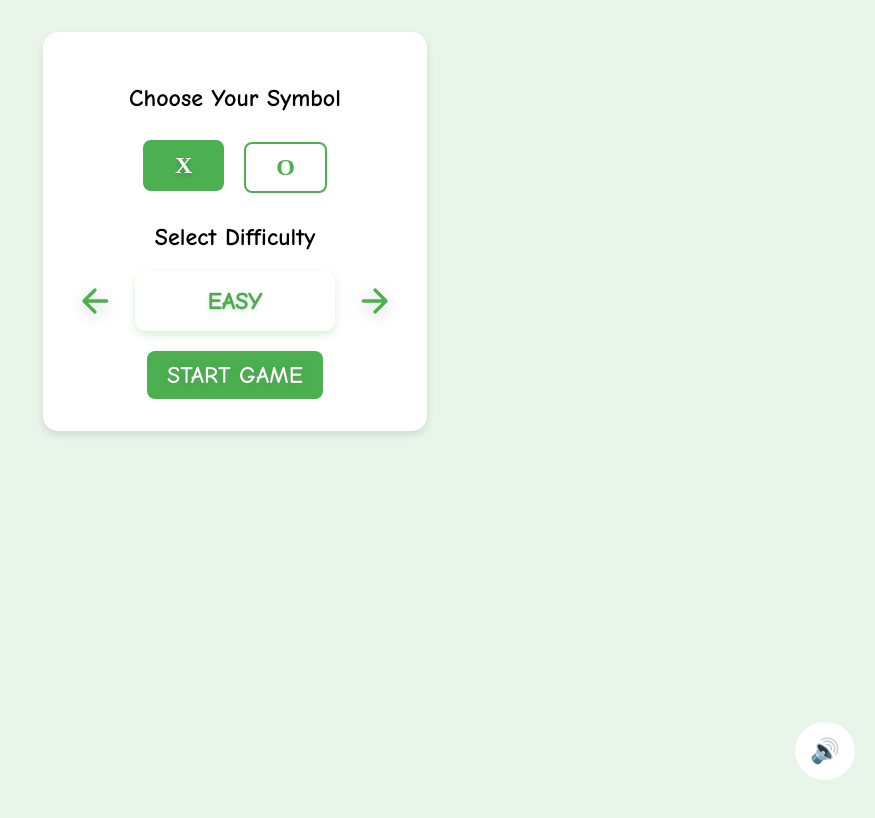
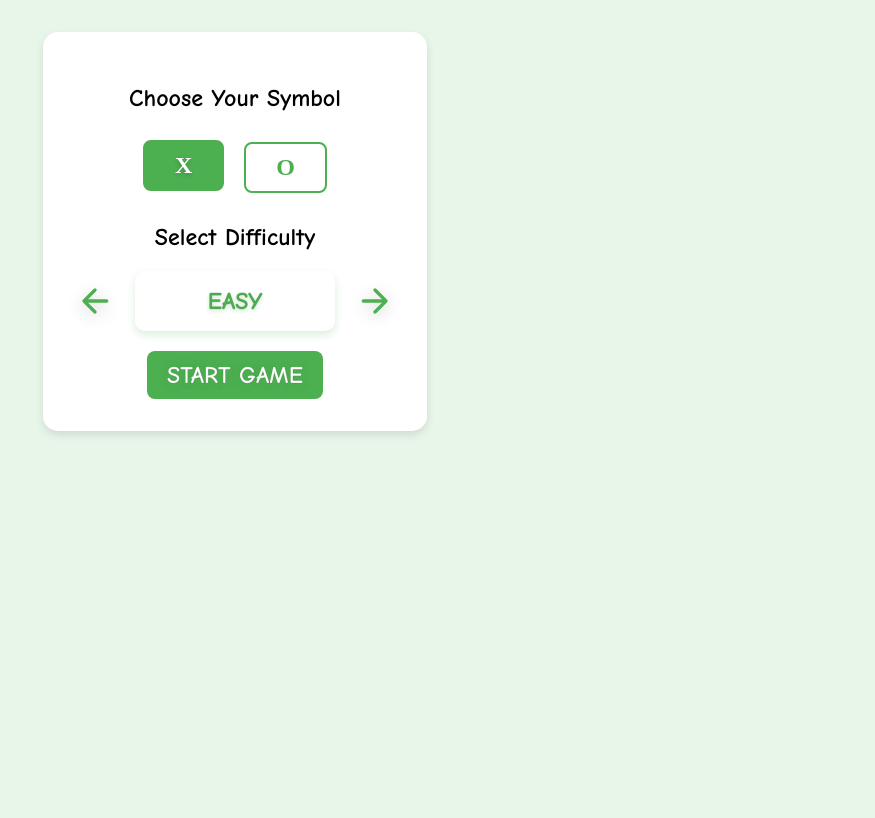
Before and after one commit to maliq-astra/project-tac, a React (Create React App) app: page / in a window 1280 px wide. Shown: the top 818 px of the page, without its empty margins (405-1280 px from the left). Built offline with nearby package versions, Linux system fonts and the light colour scheme; a web font is replaced by a local one.

Commit message:
remove sound functionality for now

```diff
--- a/src/components/TicTacToe.css
+++ b/src/components/TicTacToe.css
@@ -57,24 +57,6 @@ body {
 
 .cell.filled {
   cursor: not-allowed;
-}
-
-.mute-button {
-  position: fixed;
-  bottom: 20px;
-  right: 20px;
-  font-size: 24px;
-  padding: 15px;
-  border: none;
-  background: #fff;
-  border-radius: 50%;
-  cursor: pointer;
-  box-shadow: 0 4px 8px var(--theme-shadow);
-  transition: transform 0.2s ease;
-}
-
-.mute-button:hover {
-  transform: scale(1.1);
 }
 
 .game-setup {
@@ -225,7 +207,7 @@ body {
   font-family: 'Finger Paint', cursive;
   font-size: 3.5rem;
   font-weight: bold;
-  text-shadow: 2px 2px 4px rgba(0,0,0,0.2);
+  text-shadow: 2px 2px 8px rgba(0,0,0,0.2);
   transform-style: preserve-3d;
   transition: all 0.3s ease;
 }
--- a/src/components/TicTacToe.tsx
+++ b/src/components/TicTacToe.tsx
@@ -8,20 +8,8 @@ const TicTacToe: React.FC = () => {
   const [board, setBoard] = useState<Board>(Array(9).fill(null));
   const [playerSymbol, setPlayerSymbol] = useState<Player>('X');
   const [difficulty, setDifficulty] = useState<Difficulty>('easy');
-  const [isMuted, setIsMuted] = useState<boolean>(false);
   const [hoveredCell, setHoveredCell] = useState<number | null>(null);
   const [gameStatus, setGameStatus] = useState<GameStatus>('selecting');
-
-  // Test sound URLs
-  const moveSoundEffect = new Audio("https://www.soundjay.com/button/button-09.mp3");
-  const winSoundEffect = new Audio("https://www.soundjay.com/button/button-35.mp3");
-
-  const playSound = (sound: HTMLAudioElement): void => {
-    if (!isMuted) {
-      sound.currentTime = 0; // Reset sound to start
-      sound.play().catch(error => console.log('Error playing sound:', error));
-    }
-  };
 
   const handleCellClick = (index: number): void => {
     if (board[index] || gameStatus !== 'playing') return;
@@ -29,11 +17,9 @@ const TicTacToe: React.FC = () => {
     const newBoard = [...board];
     newBoard[index] = playerSymbol;
     setBoard(newBoard);
-    playSound(moveSoundEffect);
 
     const winner = checkWinner(newBoard);
     if (winner) {
-      playSound(winSoundEffect);
       setTimeout(() => setGameStatus('ended'), 500);
     } else if (!newBoard.includes(null)) {
       setTimeout(() => setGameStatus('ended'), 500);
@@ -49,11 +35,9 @@ const TicTacToe: React.FC = () => {
     const newBoard = [...currentBoard];
     newBoard[move] = computerSymbol;
     setBoard(newBoard);
-    playSound(moveSoundEffect);
 
     const winner = checkWinner(newBoard);
     if (winner) {
-      playSound(winSoundEffect);
       setTimeout(() => setGameStatus('ended'), 500);
     } else if (!newBoard.includes(null)) {
       setTimeout(() => setGameStatus('ended'), 500);
@@ -152,13 +136,6 @@ const TicTacToe: React.FC = () => {
           </button>
         </div>
       )}
-
-      <button
-        className="mute-button"
-        onClick={() => setIsMuted(!isMuted)}
-      >
-        {isMuted ? '🔇' : '🔊'}
-      </button>
     </div>
   );
 };
```
